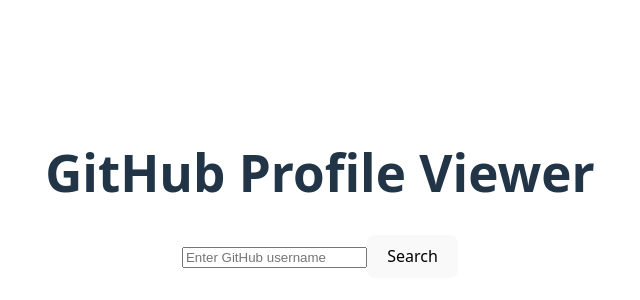
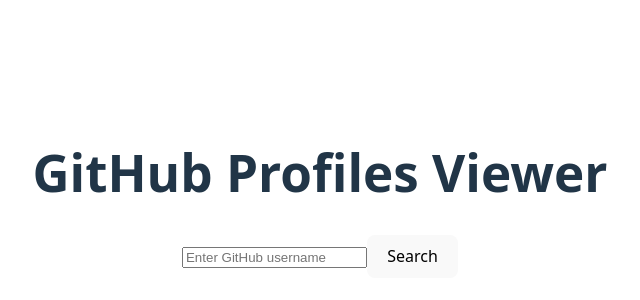
Before and after one commit to anon381/GitHub-Profile-Viewer, a React (Vite) app: page / in a window 1280 px wide. Shown: the part 206-506 px from the top of the page, without its empty margins (320-960 px from the left). Built offline with nearby package versions, Linux system fonts and the light colour scheme.

Commit message:
Implement GitHub profile viewer functionality in App.jsx

```diff
--- a/src/App.jsx
+++ b/src/App.jsx
@@ -32,7 +32,7 @@
 
   return (
     <div className="github-viewer">
-      <h1>GitHub Profile Viewer</h1>
+      <h1>GitHub Profiles Viewer</h1>
       <form onSubmit={fetchProfile} className="search-form">
         <input
           type="text"
```
